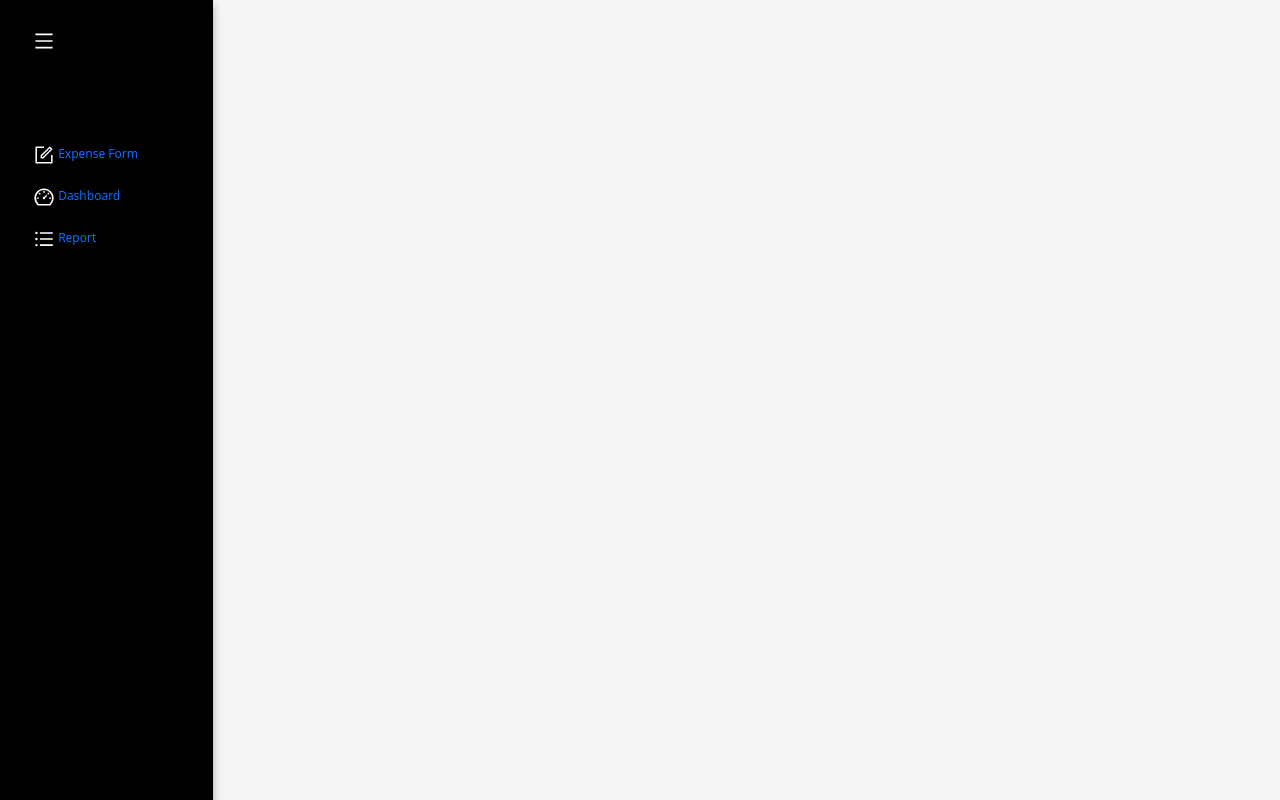
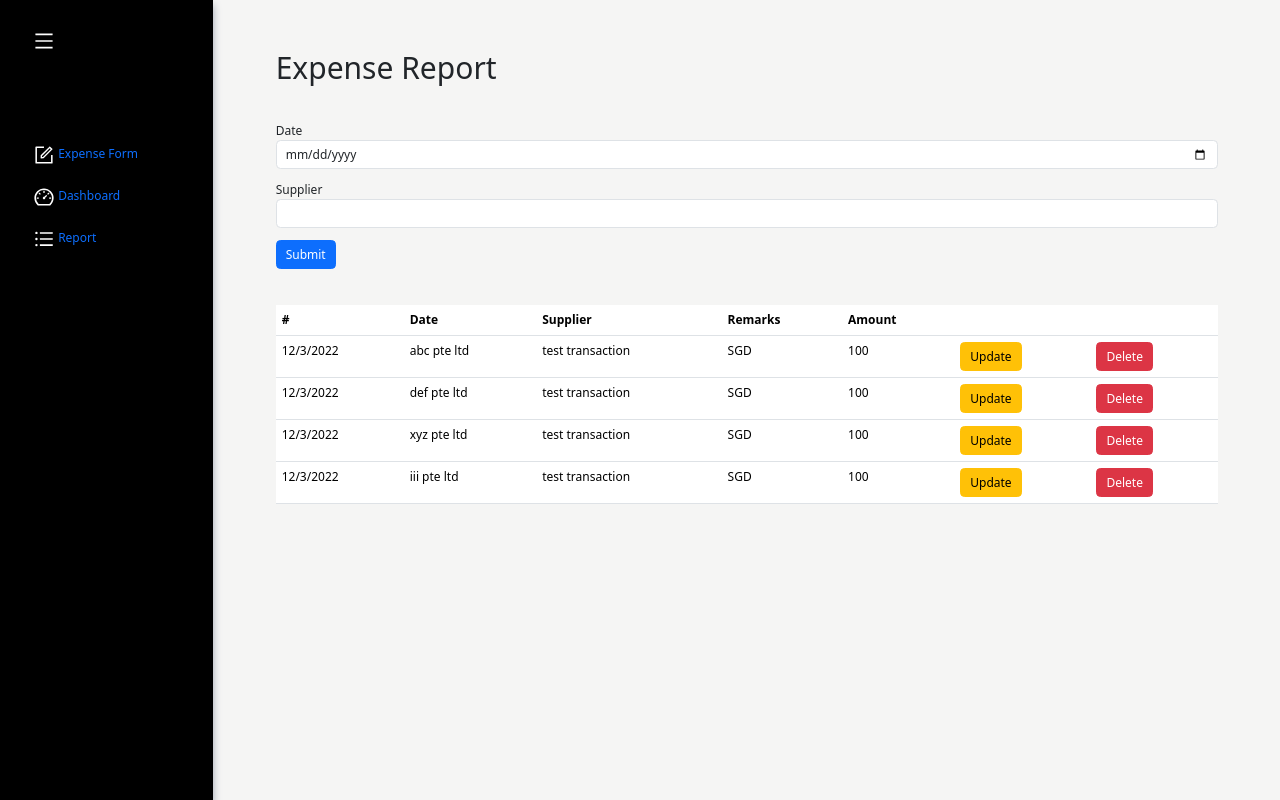
Before and after one commit to DaphneGoh89/React-Expense-App, a React (Vite) app in the folder react-expense-app/: page /expensereport in a window 1280 px wide. Built offline with nearby package versions, Linux system fonts and the light colour scheme.

Commit message:
Expense Report created

```diff
--- a/react-expense-app/src/App.jsx
+++ b/react-expense-app/src/App.jsx
@@ -3,6 +3,7 @@ import { Routes, Route, Navigate } from "react-router-dom";
 import NavBar from "./components/NavBar/NavBar";
 import ExpenseForm from "./components/ExpenseForm/ExpenseForm";
 import Dashboards from "./components/Dashboards/Dashboards";
+import ExpenseReport from "./components/ExpenseReport/ExpenseReport";
 
 function App() {
   return (
@@ -14,7 +15,7 @@ function App() {
           <Route path="/" element={<Navigate replace to="/expenseform" />} />
           <Route path="/expenseform" element={<ExpenseForm />} />
           <Route path="/dashboards" element={<Dashboards />} />
-          {/* <Route path="/expensereport" element={} /> */}
+          <Route path="/expensereport" element={<ExpenseReport />} />
         </Routes>
       </div>
     </div>
--- a/react-expense-app/src/components/ExpenseForm/ExpenseForm.jsx
+++ b/react-expense-app/src/components/ExpenseForm/ExpenseForm.jsx
@@ -1,4 +1,5 @@
 import React from "react";
+import { useSelector, useDispatch } from "react-redux";
 import Header from "./Header";
 import Details from "./Details";
 import Button from "./Button";
@@ -9,9 +10,10 @@ const ExpenseForm = () => {
     <div
       className="col-md-9" /*"container-fluid"*/
       style={{
-        paddingLeft: "50px",
-        paddingRight: "50px",
+        // paddingLeft: "50px",
+        // paddingRight: "50px",
         paddingTop: "50px",
+        margin: "0 auto",
       }}
     >
       <h1 className="mb-5">New Expense Entry</h1>
--- a/react-expense-app/src/components/ExpenseForm/expenseFormSlice.js
+++ b/react-expense-app/src/components/ExpenseForm/expenseFormSlice.js
@@ -1,13 +1,40 @@
 import { createSlice } from "@reduxjs/toolkit";
+
+const initialState = {
+  expenseData: [],
+  amount: 0,
+  isLoading: true,
+};
 
 export const expenseFormSlice = createSlice({
   name: "expenseForm",
-  initialState: {},
-  reducers: {},
+  initialState,
+  reducers: {
+    addNewExpense: (state, action) => {},
+    updateExpense: (state, action) => {},
+    deleteExpense: (state, action) => {},
+  },
 });
 
 // NOTE: There can be multiple actions performed in one slice
-export const {} = expenseFormSlice.actions;
+export const { addNewExpense, updateExpense, deleteExpense } =
+  expenseFormSlice.actions;
 
 // NOTE: There is only ONE reducer function per slice
 export default expenseFormSlice.reducer;
+
+// {
+//   formType: "new",
+//   data: {
+//     docNum: 0,
+//     accountNo: "",
+//     createDate: "",
+//     supplier: "",
+//     currency: "",
+//     amount: "",
+//     remarks: "",
+//     details: [
+//       { rowNum: "", expenseType: "", description: "", lineTotal: "" },
+//     ],
+//   },
+// },
--- /dev/null
+++ b/react-expense-app/src/components/ExpenseReport/ExpenseReport.jsx
@@ -0,0 +1,27 @@
+import React from "react";
+import Filter from "./Filter";
+import ExpenseTable from "./ExpenseTable";
+
+const ExpenseReport = () => {
+  const handleExpenseReportSubmit = () => {};
+  return (
+    <div
+      className="col-md-9"
+      style={{
+        paddingTop: "50px",
+        margin: "0 auto",
+      }}
+    >
+      <h1 className="mb-5">Expense Report</h1>
+      <form onSubmit={handleExpenseReportSubmit} className="mb-5">
+        <Filter />
+        <button className="btn btn-primary" type="button">
+          Submit
+        </button>
+      </form>
+      <ExpenseTable />
+    </div>
+  );
+};
+
+export default ExpenseReport;
--- /dev/null
+++ b/react-expense-app/src/components/ExpenseReport/ExpenseTable.jsx
@@ -0,0 +1,30 @@
+import React from "react";
+import ExpenseTableLine from "./ExpenseTableLine";
+import { testExpenseRecords } from "./testExpenseRecords";
+
+const ExpenseTable = () => {
+  return (
+    <>
+      <table className="table table-hover">
+        <thead>
+          <tr>
+            <th>#</th>
+            <th>Date</th>
+            <th>Supplier</th>
+            <th>Remarks</th>
+            <th>Amount</th>
+            <th></th>
+            <th></th>
+          </tr>
+        </thead>
+        <tbody>
+          {testExpenseRecords.map((data, i) => {
+            return <ExpenseTableLine {...data} key={i} />;
+          })}
+        </tbody>
+      </table>
+    </>
+  );
+};
+
+export default ExpenseTable;
--- /dev/null
+++ b/react-expense-app/src/components/ExpenseReport/ExpenseTableLine.jsx
@@ -0,0 +1,27 @@
+import React from "react";
+
+const ExpenseTableLine = ({ date, supplier, remarks, currency, amount }) => {
+  return (
+    <>
+      <tr>
+        <td>{date}</td>
+        <td>{supplier}</td>
+        <td>{remarks}</td>
+        <td>{currency}</td>
+        <td>{amount}</td>
+        <td className="float-right">
+          <button className="btn btn-warning float-right" type="button">
+            Update
+          </button>
+        </td>
+        <td>
+          <button className="btn btn-danger" type="button">
+            Delete
+          </button>
+        </td>
+      </tr>
+    </>
+  );
+};
+
+export default ExpenseTableLine;
--- /dev/null
+++ b/react-expense-app/src/components/ExpenseReport/Filter.jsx
@@ -0,0 +1,34 @@
+import React from "react";
+
+const Filter = () => {
+  const handleInputChange = () => {};
+
+  return (
+    <>
+      <div className="form-group mb-3">
+        <label htmlFor="createDate">Date</label>
+        <input
+          className="form-control"
+          type="date"
+          id="createDate"
+          name="createDate"
+          value=""
+          onChange={handleInputChange}
+        />
+      </div>
+      <div className="form-group mb-3">
+        <label htmlFor="supplier">Supplier</label>
+        <input
+          className="form-control"
+          type="text"
+          id="supplier"
+          name="supplier"
+          value=""
+          onChange={handleInputChange}
+        />
+      </div>
+    </>
+  );
+};
+
+export default Filter;
--- /dev/null
+++ b/react-expense-app/src/components/ExpenseReport/testExpenseRecords.js
@@ -0,0 +1,30 @@
+export const testExpenseRecords = [
+  {
+    date: "12/3/2022",
+    supplier: "abc pte ltd",
+    remarks: "test transaction",
+    currency: "SGD",
+    amount: 100,
+  },
+  {
+    date: "12/3/2022",
+    supplier: "def pte ltd",
+    remarks: "test transaction",
+    currency: "SGD",
+    amount: 100,
+  },
+  {
+    date: "12/3/2022",
+    supplier: "xyz pte ltd",
+    remarks: "test transaction",
+    currency: "SGD",
+    amount: 100,
+  },
+  {
+    date: "12/3/2022",
+    supplier: "iii pte ltd",
+    remarks: "test transaction",
+    currency: "SGD",
+    amount: 100,
+  },
+];
--- a/react-expense-app/src/main.jsx
+++ b/react-expense-app/src/main.jsx
@@ -3,11 +3,15 @@ import ReactDOM from "react-dom/client";
 import App from "./App";
 import "./main.css";
 import { BrowserRouter } from "react-router-dom";
+import { Provider } from "react-redux";
+import store from "./store/store";
 
 ReactDOM.createRoot(document.getElementById("root")).render(
   <React.StrictMode>
     <BrowserRouter>
-      <App />
+      <Provider store={store}>
+        <App />
+      </Provider>
     </BrowserRouter>
   </React.StrictMode>
 );
--- a/react-expense-app/src/store/store.js
+++ b/react-expense-app/src/store/store.js
@@ -1,4 +1,4 @@
 import { configureStore } from "@reduxjs/toolkit";
-import expenseFormSlice from "../components/ExpenseForm/expenseFormSlice";
+import expenseFormReducer from "../components/ExpenseForm/expenseFormSlice";
 
 export default configureStore({ reducer: { expenseForm: expenseFormReducer } });
```
